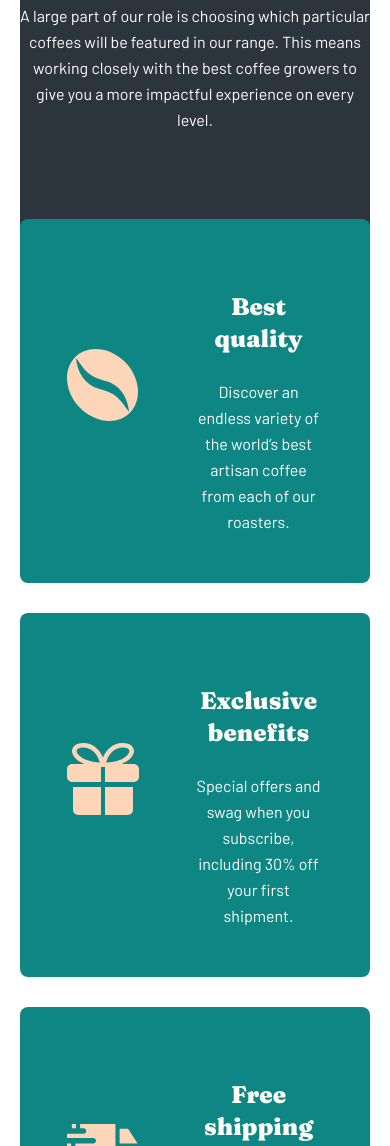
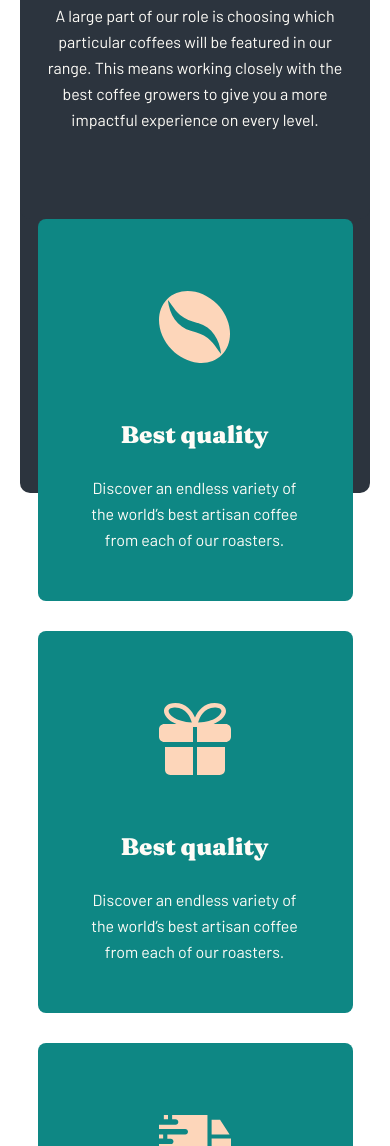
Before and after one commit to Farrux-react/Homework-coffee, a plain HTML site: page index.html in a window 390 px wide. Shown: the part 2387-3533 px from the top of the page. Drawn offline with Linux system fonts and the light colour scheme.

Commit message:
choose section

```diff
--- a/index.html
+++ b/index.html
@@ -101,49 +101,45 @@
         </section>
 
         <section class="choose">
-
-            <div class="choose_container">
-
-                <div class="choose_content">
-
-                    <h2 class="choose-h2">Why choose us?</h2>
-                    <p class="choose-p">A large part of our role is choosing which particular coffees will be featured
+            <div class="choose__container">
+                <div class="choose__content">
+                    <h2 class="choose__title">Why choose us?</h2>
+                    <p class="choose__text">A large part of our role is choosing which particular coffees will be
+                        featured
                         in our range. This means working closely with the best coffee growers to give
                         you a more impactful experience on every level.</p>
-
-                    <div class="choose-box"></div>
+                    <div class="choose__box"></div>
                 </div>
 
-                <ul class="choose-cards">
-
-                    <li class="choose-card">
-                        <div class="choose-text-block">
-                            <h3 class="choose-card-h3">Best quality</h3>
-                            <p class="choose-card-p">Discover an endless variety of the world’s best artisan coffee from
+                <ul class="choose__list">
+                    <li class="choose__item">
+                        <div class="choose__text-block">
+                            <h3 class="choose__sub-title">Best quality</h3>
+                            <p class="choose__des">Discover an endless variety of the world’s best artisan coffee from
                                 each of our roasters.</p>
                         </div>
                     </li>
 
-                    <li class="choose-card">
-                        <div class="choose-text-block">
-                            <h3 class="choose-card-h3">Exclusive benefits</h3>
-                            <p class="choose-card-p">Special offers and swag when you subscribe, including 30% off your
-                                first shipment.</p>
+                    <li class="choose__item">
+                        <div class="choose__text-block">
+                            <h3 class="choose__sub-title">Best quality</h3>
+                            <p class="choose__des">Discover an endless variety of the world’s best artisan coffee from
+                                each
+                                of our roasters.</p>
                         </div>
                     </li>
 
-                    <li class="choose-card">
-                        <div class="choose-text-block">
-                            <h3 class="choose-card-h3">Free shipping</h3>
-                            <p class="choose-card-p">We cover the cost and coffee is delivered fast. Peak freshness:
-                                guaranteed.</p>
+                    <li class="choose__item">
+                        <div class="choose__text-block">
+                            <h3 class="choose__sub-title">Best quality</h3>
+                            <p class="choose__des">Discover an endless variety of the world’s best artisan coffee from
+                                each
+                                of our roasters.</p>
                         </div>
                     </li>
-
                 </ul>
 
             </div>
-
         </section>
 
 
--- a/scss/block/_choose.scss
+++ b/scss/block/_choose.scss
@@ -1,53 +1,46 @@
 .choose {
     padding-bottom: 200px;
+}
 
-    .choose_content {
-        position: relative;
+.choose__content {
     background: #2c343e;
     border-radius: 10px;
     padding-top: 100px;
     padding-bottom: 86px;
     text-align: center;
+    position: relative;
+}
 
-        .choose-h2 {
+.choose__box {
+    position: absolute;
+    width: 100%;
+    height: 240px;
+    background-color: #2c343e;
+    border-radius: 10px;
+    z-index: -1;
+    top: 319px;
+}
+
+.choose__title {
     font-family: $font2;
     font-weight: 900;
     font-size: 40px;
     line-height: 48px;
-            color: #fefcf7;
+    color: #FEFCF7;
     margin-bottom: 32px;
 }
 
-        .choose-p {
+.choose__text {
+    max-width: 540px;
     font-weight: 400;
     font-size: 16px;
     line-height: 26px;
-            max-width: 540px;
-            color: #fefcf7;
-            text-align: center;
+    color: #FEFCF7;
     margin: 0 auto;
 }
 
-        .choose-box {
-            position: absolute;
-            width: 100%;
-            height: 240px;
-            background: #2c343e;
-            border-radius: 10px;
-            z-index: -1;
-        }
-    }
-
-    .choose-cards {
-        max-width: 1111px;
-        margin: 0 auto;
-        display: flex;
-        align-items: center;
-        gap: 30px;
-
-
-        .choose-card {
-            background: #0e8784;
+.choose__item {
+    background-color: #0e8784;
     border-radius: 8px;
     max-width: 350px;
     padding: 72px 48px 48px 47px;
@@ -59,68 +52,99 @@
         height: 72px;
         display: inline-block;
         margin-bottom: 56px;
+        background-repeat: no-repeat;
     }
 
     &:nth-child(1)::before {
-                background: url(../../images/choose-icon-1.svg) no-repeat;
+        background-image: url(../../images/choose-icon-1.svg);
     }
 
     &:nth-child(2)::before {
-                background: url(../../images/choose-icon-2.svg) no-repeat;
+        background-image: url(../../images/choose-icon-2.svg);
     }
 
     &:nth-child(3)::before {
-                background: url(../../images/choose-icon-3.svg) no-repeat;
+        background-image: url(../../images/choose-icon-3.svg);
+    }
 }
 
-            .choose-card-h3 {
+.choose__sub-title {
     font-family: $font2;
     font-weight: 900;
     font-size: 24px;
     line-height: 32px;
     margin-bottom: 24px;
-                color: #fefcf7;
+    color: #FEFCF7;
 }
 
-            .choose-card-p {
+.choose__des {
     font-weight: 400;
     font-size: 16px;
     line-height: 26px;
-                color: #fefcf7;
+    color: #FEFCF7;
 }
-        }
-    }
+
+.choose__list {
+    max-width: 1111px;
+    margin: 0 auto;
+    display: flex;
+    align-items: center;
+    gap: 30px;
 }
 
 @media screen and (max-width: 1240px) {
-
-    .choose-cards {
+    .choose__list {
         max-width: 90%;
     }
 }
 
 @media screen and (max-width: 1070px) {
-
-    .choose-cards {
+    .choose__list {
         flex-direction: column;
     }
 
-    .choose-card {
+    .choose__item {
         max-width: 100%;
         width: 100%;
         display: flex;
         align-items: center;
         justify-content: center;
         text-align: start;
-
+        padding: 41px 48px 41px 70px;
 
         &::before {
             flex-shrink: 0;
+            margin-bottom: 0;
         }
     }
 
-    .choose-text-block {
+    .choose__box {
+        height: 351px;
+    }
+
+    .choose__text-block {
         margin-left: 56px;
+    }
+}
+
+@media screen and (max-width: 630px) {
+
+    .choose__text {
+        padding: 0 20px;
+    }
+
+    .choose__item {
+        flex-direction: column;
+        padding: 72px 48px 48px 47px;
+        text-align: center;
+
+        &::before {
+            margin-bottom: 56px;
         }
 
     }
+
+    .choose__text-block {
+        margin-left: 0;
+    }
+}
--- a/scss/block/_collection.scss
+++ b/scss/block/_collection.scss
@@ -16,6 +16,12 @@
 .collection__item {
     max-width: 255px;
     text-align: center;
+    transition: .5s ease;
+}
+
+.collection__item:hover {
+    transform: scale(1.1);
+    border: 1px solid #0E8784;
 }
 
 .collection__img-block {
```
Also changed, not shown: css/main.css, 1 other file. Lines whose indentation alone changed are shown as unchanged.
